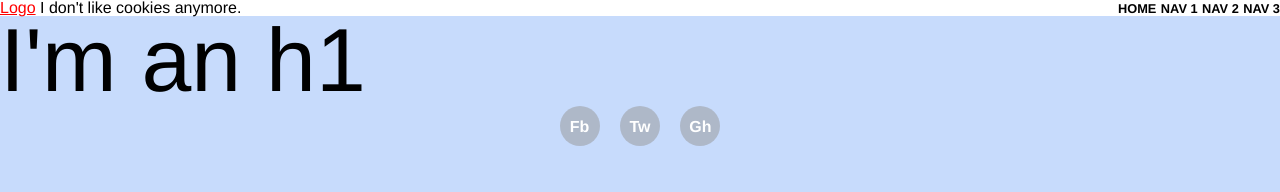
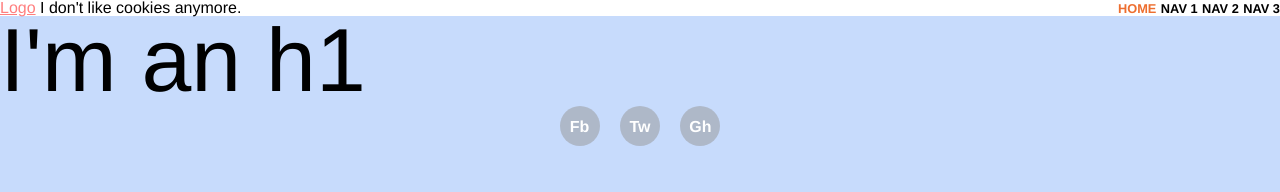
Before and after one commit to leshnik/LE-html, a Jekyll site: the page built from index.html, in a window 1280 px wide. Shown: the top 192 px of the page. Built offline with Jekyll 4.4.1, drawn with Linux system fonts in a browser that asks for light colours; nearby versions of some CDN libraries; library files that are not in the unit come from our copies.

Commit message:
Edit css for hpver and active links as per 5.7.4

```diff
--- a/css/main.css
+++ b/css/main.css
@@ -16,6 +16,12 @@ color: #f00;
 .header-nav > li {
   display: inline-block;
 }
+.header-nav > li:first-child a {
+  color: #ed6e2f;
+}
+.header-nav > li:first-child a:hover {
+  color: #000;
+}
 .header-nav a {
   color: #000;
   font-size: 0.8rem;
@@ -23,11 +29,20 @@ color: #f00;
   text-decoration: none;
   text-transform: uppercase;
 }
+.header-nav a:hover, .header-nav a:active {
+  color: #ed6e2f;
+}
+.header-logo:hover, .header-logo:active {
+  opacity: 0.5;
+}
 /* HERO STYLES */
 .full-hero {
   background-color: #c7dbfc;
   height: 50vh;
 }
+/*.full-hero:hover {
+  background-color: #ccc;
+} */
 /* SOCIAL STYLES */
 .social-list {
   list-style: none;
@@ -54,6 +69,9 @@ color: #f00;
 .social-list > li {
   display: inline-block;
   margin: 0 0.5em;
+}
+.social-link:hover, .social-link:active {
+  color: #ed6e2f;
 }
 /* BIO STYLES */
 .bio-wrapper {
```
Also changed, not shown: 1 other file.
